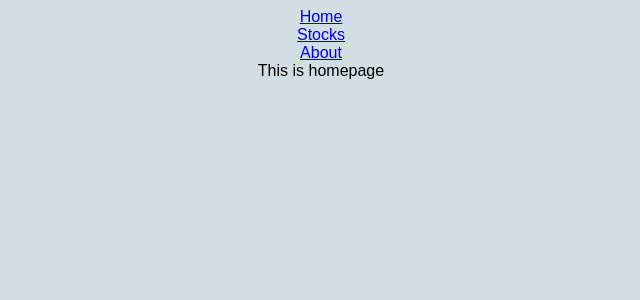
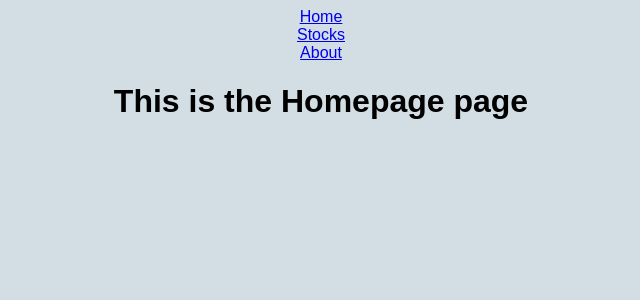
Before and after one commit to typhoon1zero2/iStockApp, a React (Create React App) app: page / in a window 1280 px wide. Shown: the top 300 px of the page, without its empty margins (319-959 px from the left). Built offline with nearby package versions, Linux system fonts and the light colour scheme.

Commit message:
Created this is home page

```diff
--- a/src/pages/Home.js
+++ b/src/pages/Home.js
@@ -2,7 +2,7 @@ import React from 'react'
 
 function Home() {
   return (
-    <div>This is homepage</div>
+    <h1>This is the Homepage page</h1>
   )
 }
 
```
